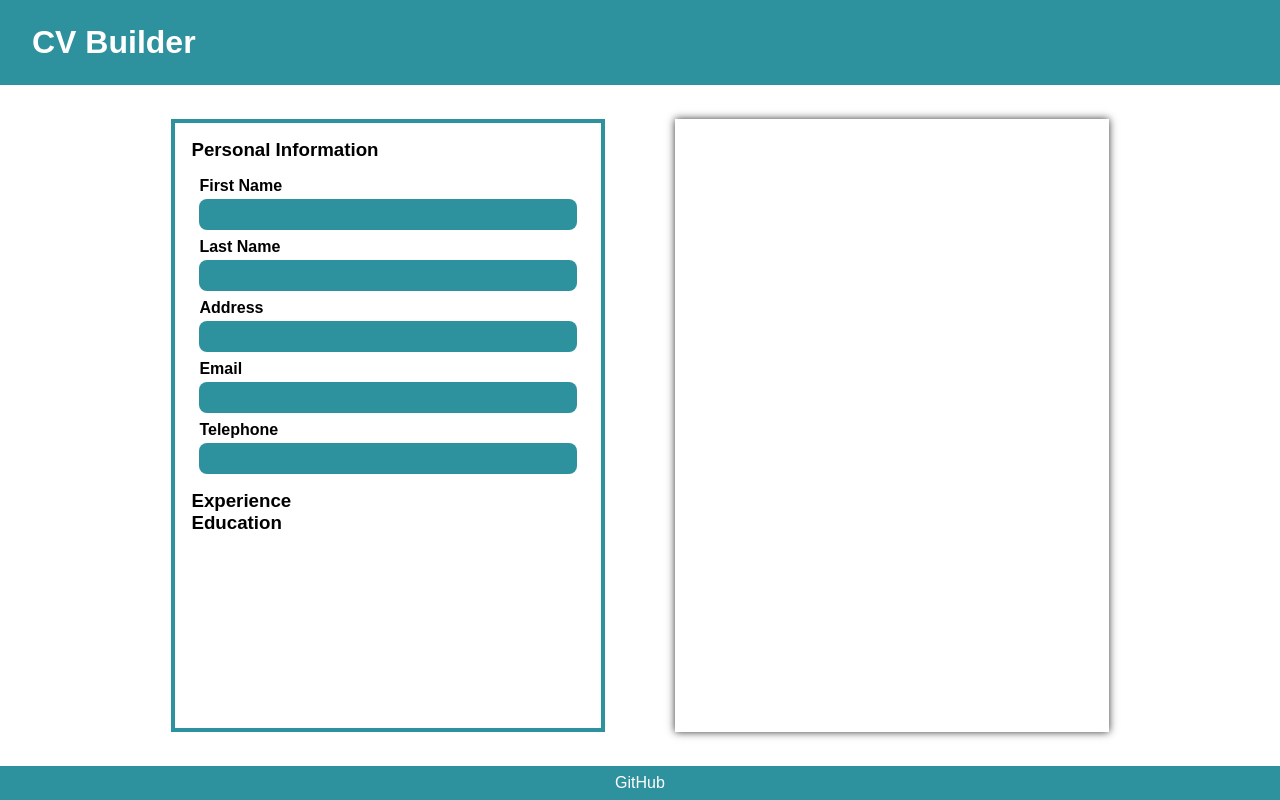
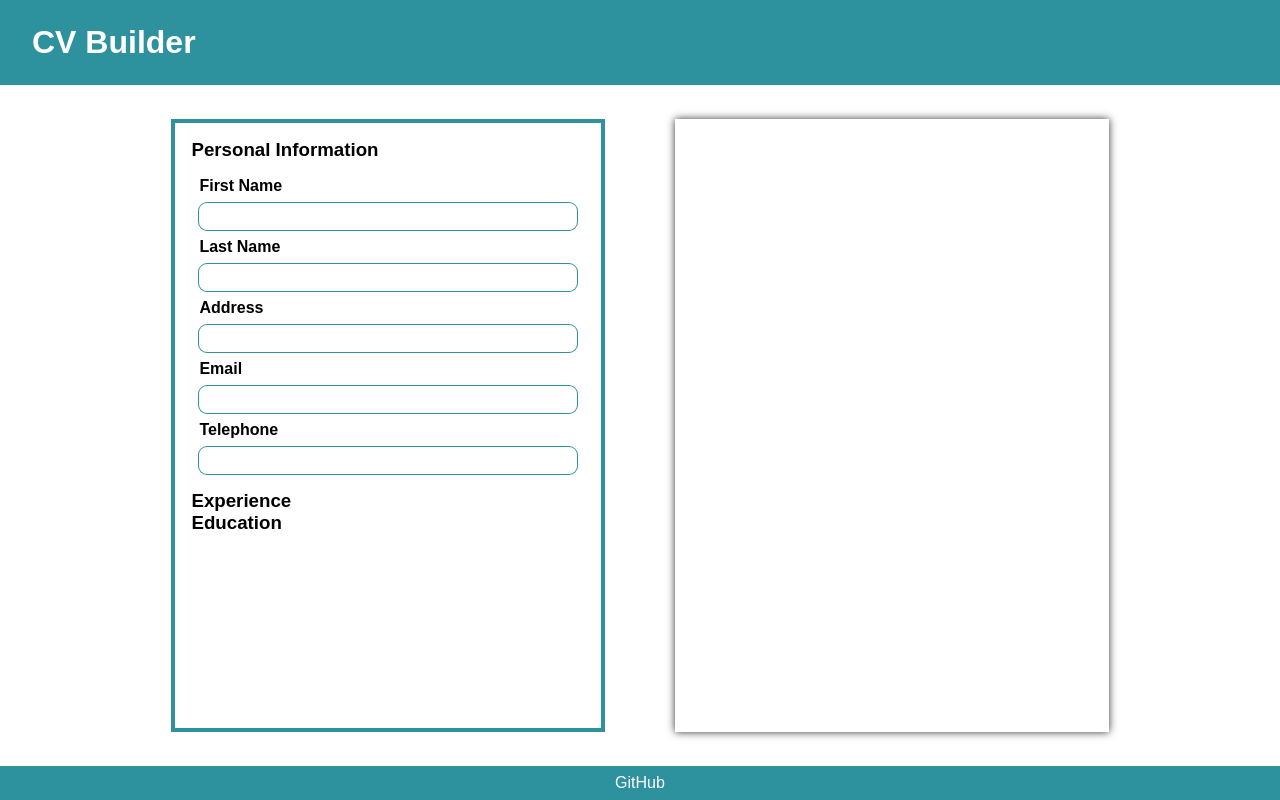
Before and after one commit to bkwong315/cv-application, a React app: page / in a window 1280 px wide. Built offline with nearby package versions, Linux system fonts and the light colour scheme; the HTML template or start-up script is replaced by a standard one.

Commit message:
Update input styling

```diff
--- a/src/components/LabeledInput/LabeledInput.scss
+++ b/src/components/LabeledInput/LabeledInput.scss
@@ -2,20 +2,19 @@
 
 .input-wrapper {
   display: grid;
-  gap: 0.25rem;
+  gap: 0.5rem;
   font-weight: 700;
 
   input[type='text'] {
     font-weight: inherit;
-    border: none;
-    background: $primary-color;
-    padding: 0.5rem;
+    border: 2px solid rgba(0, 0, 0, 0);
+    box-shadow: 0 0 0 1px $primary-color;
+    padding: 0.25rem;
     border-radius: 0.5rem;
-    color: white;
 
     &:focus-visible {
       outline: transparent;
-      filter: brightness(110%);
+      box-shadow: 0 0 0 2px $primary-color;
     }
   }
 }
```
